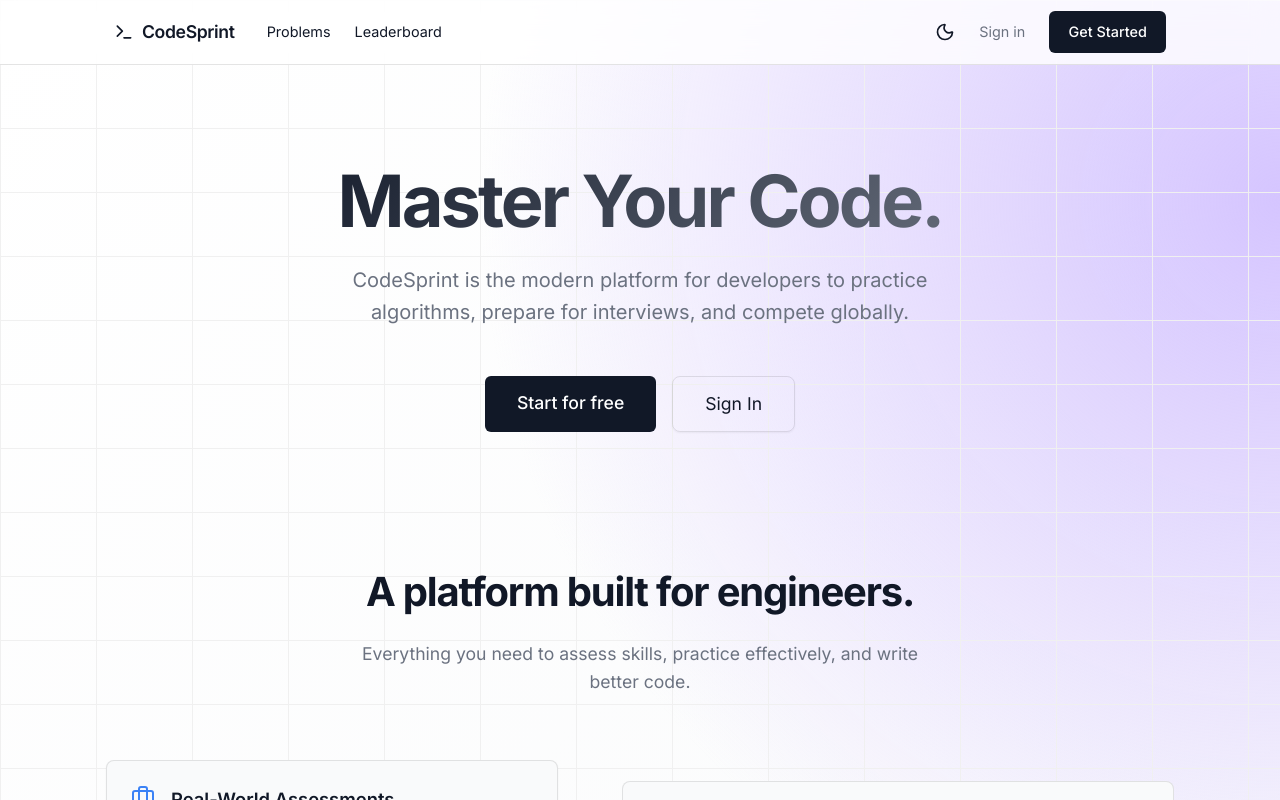
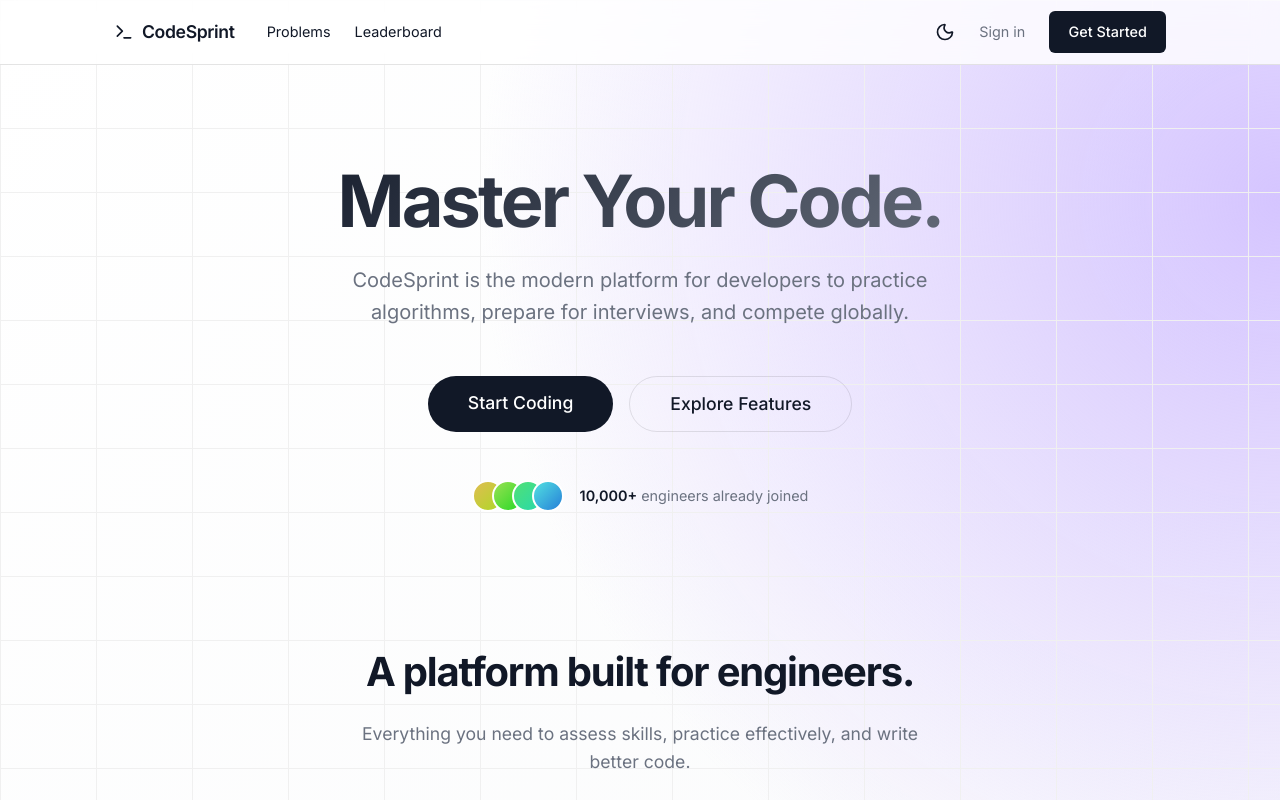
Before and after one commit to shreya-nair21/CodeSprint, a React app in the folder frontend/: page / in a window 1280 px wide. Shown: the top 800 px of the page. Built offline with nearby package versions, Linux system fonts and the light colour scheme; the HTML template or start-up script is replaced by a standard one.

Commit message:
changes in layout

```diff
--- a/frontend/src/pages/Home.jsx
+++ b/frontend/src/pages/Home.jsx
@@ -120,6 +120,11 @@ const Home = () => {
   return (
     <div className="container" style={{ padding: '6rem 1rem' }}>
       <div className="text-center" style={{ maxWidth: '800px', margin: '0 auto' }}>
+        {/* <div style={{ display: 'inline-flex', alignItems: 'center', gap: '0.5rem', padding: '0.5rem 1rem', background: 'var(--surface-color)', border: '1px solid var(--border-color)', borderRadius: '999px', fontSize: '0.85rem', fontWeight: '500', color: 'var(--text-main)', marginBottom: '2rem', boxShadow: 'var(--shadow-sm)' }}> */}
+        {/* <span style={{ color: 'var(--accent-color)' }}>New</span> */}
+        {/* <div style={{ width: '4px', height: '4px', borderRadius: '50%', background: 'var(--border-color)' }} /> */}
+        {/* AI-Powered Insights are now live! */}
+        {/* </div> */}
         <h1 className="text-gradient" style={{ fontSize: '4.5rem', fontWeight: '700', marginBottom: '1.5rem', letterSpacing: '-0.04em', lineHeight: '1.1' }}>
           Master Your Code.
         </h1>
@@ -127,25 +132,29 @@ const Home = () => {
           CodeSprint is the modern platform for developers to practice algorithms, prepare for interviews, and compete globally.
         </p>
 
-        <div style={{ display: 'flex', gap: '1rem', justifyContent: 'center' }}>
-          {user ? (
-            <Link to="/problems" className="btn-primary" style={{ padding: '0.8rem 2rem', fontSize: '1.1rem' }}>
-              Start Coding
-            </Link>
-          ) : (
-            <>
-              <Link to="/register" className="btn-primary" style={{ padding: '0.8rem 2rem', fontSize: '1.1rem' }}>
-                Start for free
-              </Link>
-              <Link to="/login" className="panel" style={{ color: 'var(--text-main)', padding: '0.8rem 2rem', fontSize: '1.1rem', background: 'transparent' }}>
-                Sign In
-              </Link>
-            </>
-          )}
+        <div style={{ display: 'flex', gap: '1rem', justifyContent: 'center', marginBottom: '3rem' }}>
+          <Link to="/problems" className="btn-primary" style={{ padding: '0.8rem 2.5rem', fontSize: '1.1rem', borderRadius: '999px' }}>
+            Start Coding
+          </Link>
+          <a href="#features" style={{ padding: '0.8rem 2.5rem', fontSize: '1.1rem', borderRadius: '999px', background: 'transparent', border: '1px solid var(--border-color)', color: 'var(--text-main)', fontWeight: '500', display: 'inline-flex', alignItems: 'center', justifyContent: 'center', transition: 'all 0.2s ease', cursor: 'pointer' }}>
+            Explore Features
+          </a>
+        </div>
+
+        {/* Social Proof */}
+        <div style={{ display: 'flex', alignItems: 'center', justifyContent: 'center', gap: '1rem', color: 'var(--text-muted)', fontSize: '0.9rem' }}>
+          <div style={{ display: 'flex' }}>
+            {[1, 2, 3, 4].map(i => (
+              <div key={i} style={{ width: '32px', height: '32px', borderRadius: '50%', border: '2px solid var(--bg-color)', background: `linear-gradient(135deg, hsl(${i * 45}, 70%, 60%), hsl(${i * 45 + 30}, 70%, 50%))`, marginLeft: i !== 1 ? '-12px' : '0' }} />
+            ))}
+          </div>
+          <div>
+            <span style={{ color: 'var(--text-main)', fontWeight: '600' }}>10,000+</span> engineers already joined
+          </div>
         </div>
       </div>
 
-      <div style={{ marginTop: '8rem' }}>
+      <div id="features" style={{ marginTop: '8rem' }}>
         <div style={{ textAlign: 'center', marginBottom: '4rem' }}>
           <h2 style={{ fontSize: '2.5rem', fontWeight: '700', marginBottom: '1rem', letterSpacing: '-0.03em' }}>A platform built for engineers.</h2>
           <p style={{ color: 'var(--text-muted)', fontSize: '1.1rem', maxWidth: '600px', margin: '0 auto' }}>Everything you need to assess skills, practice effectively, and write better code.</p>
```
